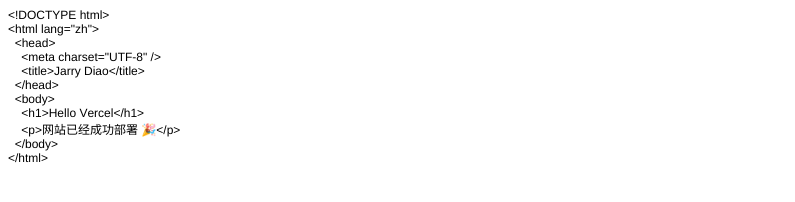
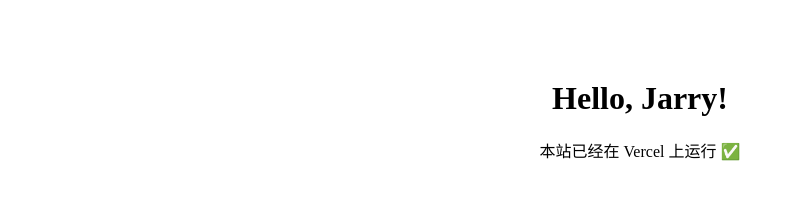
Before and after one commit to JarryDiao/ftc-team-19859, a plain HTML site: page index.html in a window 1280 px wide. Shown: the whole page, without its empty margins (0-795 px from the left). Drawn offline with Linux system fonts and the light colour scheme.

Commit message:
Update index.html

```diff
--- a/index.html
+++ b/index.html
@@ -1,27 +1,11 @@
-<!DOCTYPE html PUBLIC "-//W3C//DTD HTML 4.01//EN" "http://www.w3.org/TR/html4/strict.dtd">
-<html>
-<head>
-  <meta http-equiv="Content-Type" content="text/html; charset=utf-8">
-  <meta http-equiv="Content-Style-Type" content="text/css">
-  <title></title>
-  <meta name="Generator" content="Cocoa HTML Writer">
-  <meta name="CocoaVersion" content="2575.4">
-  <style type="text/css">
-    p.p1 {margin: 0.0px 0.0px 0.0px 0.0px; font: 12.0px Helvetica; -webkit-text-stroke: #000000}
-    span.s1 {font-kerning: none}
-  </style>
-</head>
-<body>
-<p class="p1"><span class="s1">&lt;!DOCTYPE html&gt;</span></p>
-<p class="p1"><span class="s1">&lt;html lang="zh"&gt;</span></p>
-<p class="p1"><span class="s1"><span class="Apple-converted-space">  </span>&lt;head&gt;</span></p>
-<p class="p1"><span class="s1"><span class="Apple-converted-space">    </span>&lt;meta charset="UTF-8" /&gt;</span></p>
-<p class="p1"><span class="s1"><span class="Apple-converted-space">    </span>&lt;title&gt;Jarry Diao&lt;/title&gt;</span></p>
-<p class="p1"><span class="s1"><span class="Apple-converted-space">  </span>&lt;/head&gt;</span></p>
-<p class="p1"><span class="s1"><span class="Apple-converted-space">  </span>&lt;body&gt;</span></p>
-<p class="p1"><span class="s1"><span class="Apple-converted-space">    </span>&lt;h1&gt;Hello Vercel&lt;/h1&gt;</span></p>
-<p class="p1"><span class="s1"><span class="Apple-converted-space">    </span>&lt;p&gt;网站已经成功部署 🎉&lt;/p&gt;</span></p>
-<p class="p1"><span class="s1"><span class="Apple-converted-space">  </span>&lt;/body&gt;</span></p>
-<p class="p1"><span class="s1">&lt;/html&gt;</span></p>
-</body>
+<!DOCTYPE html>
+<html lang="zh">
+  <head>
+    <meta charset="UTF-8" />
+    <title>Jarry Diao</title>
+  </head>
+  <body>
+    <h1 style="text-align:center;margin-top:80px;">Hello, Jarry!</h1>
+    <p style="text-align:center;">本站已经在 Vercel 上运行 ✅</p>
+  </body>
 </html>
```
